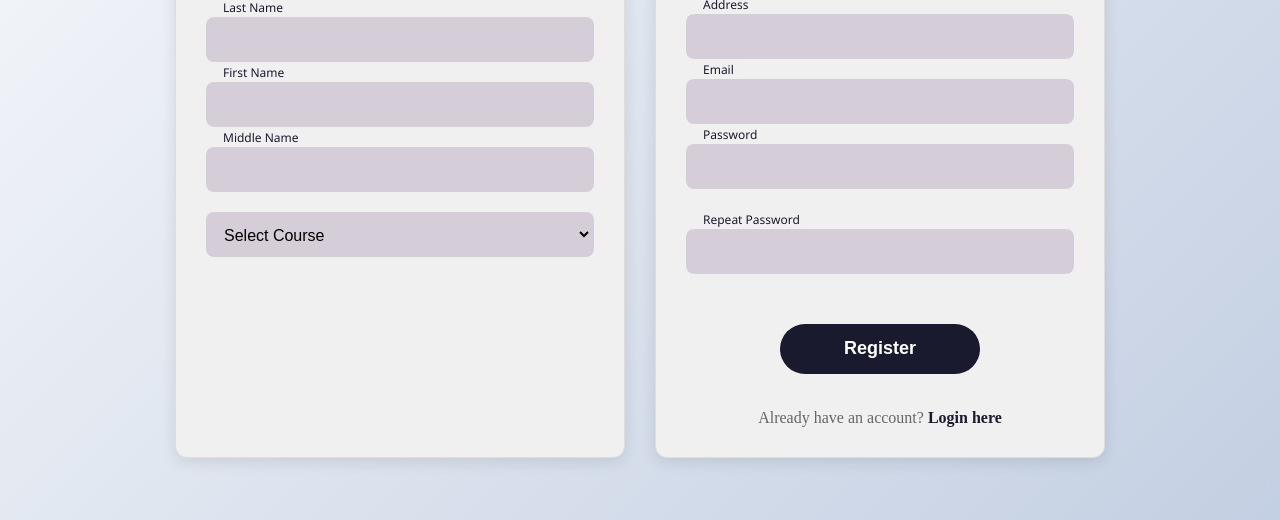
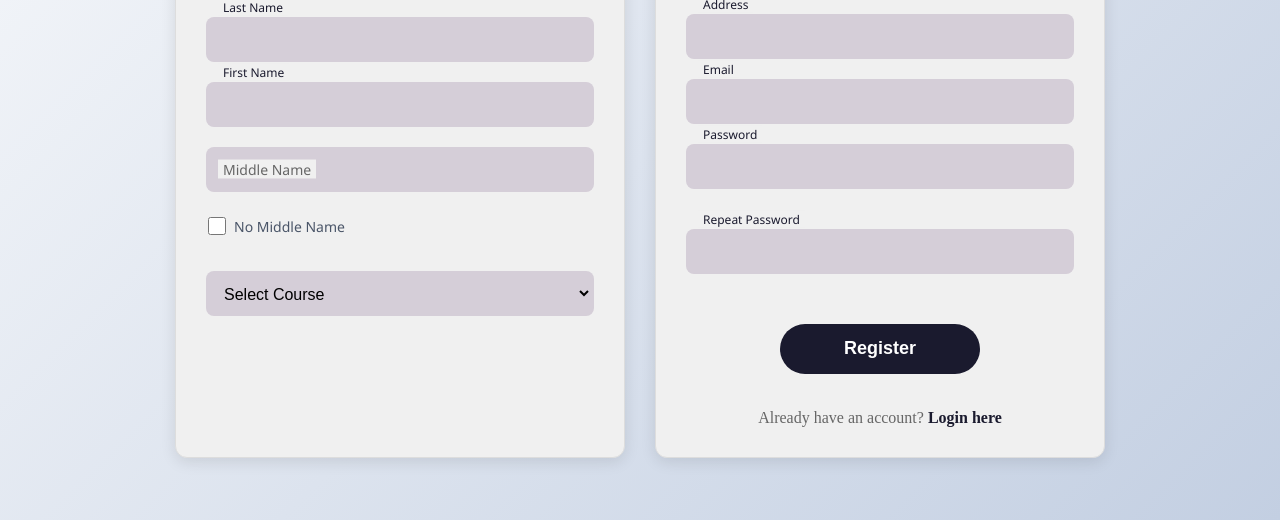
Before and after one commit to ajayseee/ccs-sitin-monitoring, a website: page Register.html in a window 1280 px wide. Shown: the part 280-800 px from the top of the page. Drawn offline with nearby package versions, Linux system fonts and the light colour scheme; no server answers.

Commit message:
Improve registration UI: add No Middle Name checkbox with automatic N/A auto-fill and input disabling behavior

```diff
--- a/Register.css
+++ b/Register.css
@@ -341,3 +341,36 @@ form select:focus{
         font-size: 13px;
     }
 }
+
+.checkbox-container {
+    display: flex;
+    align-items: center;
+    gap: 8px;
+    margin-top: 5px;
+    margin-bottom: 15px;
+    cursor: pointer;
+    padding-left: 2px;
+}
+
+.checkbox-container input[type="checkbox"] {
+    height: 18px !important;
+    width: 18px !important;
+    margin: 0 !important;
+    padding: 0 !important;
+    background-color: white !important;
+    border: 1px solid #cbd5e1 !important;
+    border-radius: 4px !important;
+    cursor: pointer !important;
+}
+
+.checkbox-container label {
+    position: static !important;
+    transform: none !important;
+    font-size: 14px !important;
+    color: #4a5568 !important;
+    pointer-events: auto !important;
+    background-color: transparent !important;
+    padding: 0 !important;
+    cursor: pointer !important;
+    user-select: none !important;
+}
--- a/Register.html
+++ b/Register.html
@@ -57,8 +57,12 @@
             </div>
 
             <div class="input-text">
-              <input type="middlename" id="middlename" />
+              <input type="text" id="middlename" placeholder=" " />
               <label for="middlename">Middle Name</label>
+            </div>
+            <div class="checkbox-container">
+              <input type="checkbox" id="noMiddleNameCheckbox" />
+              <label for="noMiddleNameCheckbox">No Middle Name</label>
             </div>
               <div class="input-text">
                   <select id="course" required>
--- a/register.js
+++ b/register.js
@@ -70,6 +70,21 @@ document.addEventListener('DOMContentLoaded', function() {
   }
   if (confirmPasswordInput) {
     confirmPasswordInput.addEventListener('input', validatePasswords);
+  }
+
+  // Handle No Middle Name Checkbox Behavior
+  const middlenameInput = document.getElementById('middlename');
+  const noMiddleNameCheckbox = document.getElementById('noMiddleNameCheckbox');
+  if (noMiddleNameCheckbox && middlenameInput) {
+    noMiddleNameCheckbox.addEventListener('change', function() {
+      if (this.checked) {
+        middlenameInput.value = 'N/A';
+        middlenameInput.readOnly = true;
+      } else {
+        middlenameInput.value = '';
+        middlenameInput.readOnly = false;
+      }
+    });
   }
 });
 
```
